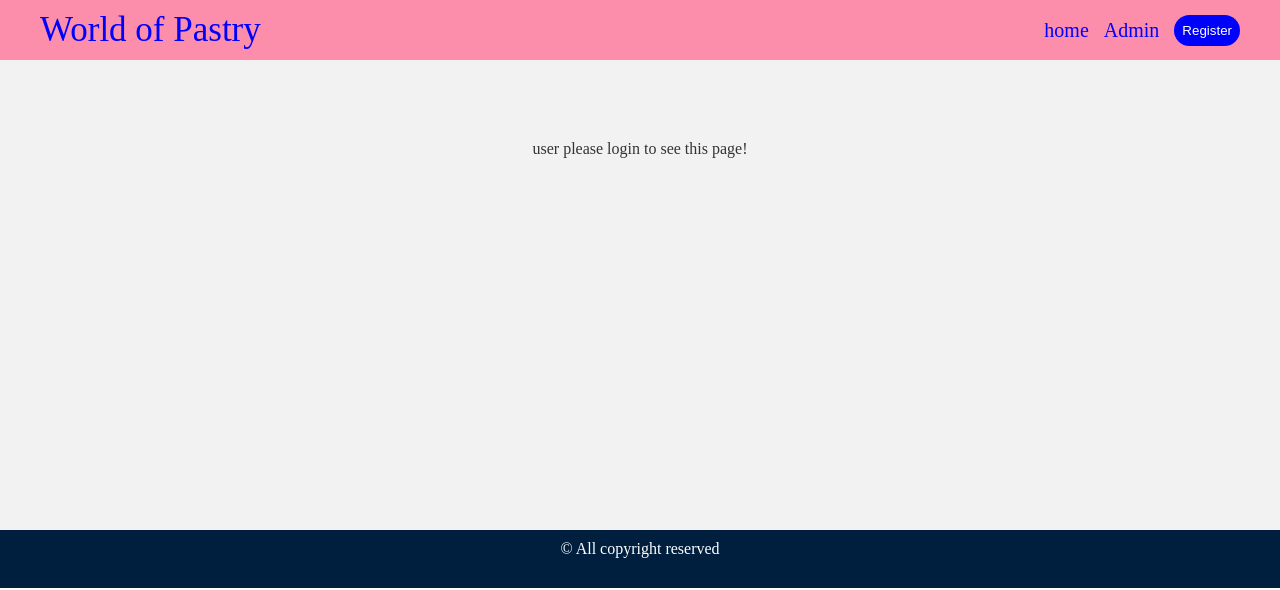
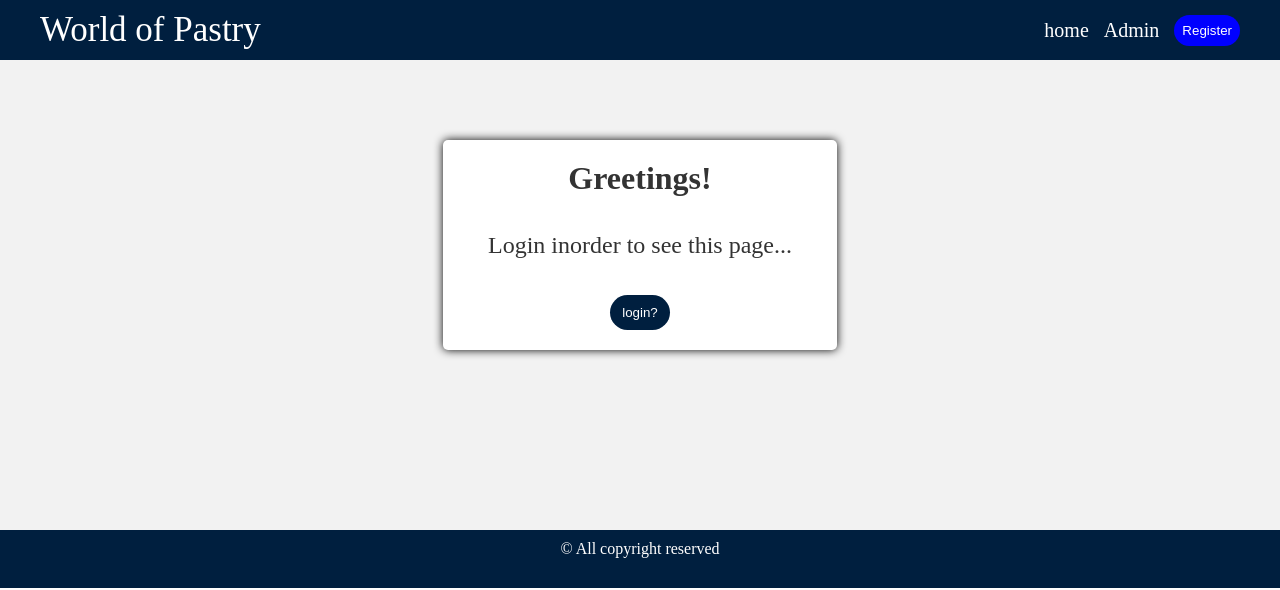
Before and after one commit to jashDevkar/Desert-ordering, a Django app: page / in a window 1280 px wide. Shown: the top 590 px of the page. Run offline with Django 4.2, Linux system fonts and the light colour scheme.

Commit message:
home page edited

```diff
--- a/core/static/css/base.css
+++ b/core/static/css/base.css
@@ -6,8 +6,8 @@ body{
     scroll-behavior: smooth;
 }
 nav{
-    background-color: #FC8EAC;
-    color:blue;
+    background-color: #001f3f;
+    color:white;
     box-shadow: 0px 4px 4px rgba(0, 0, 0, 0.3);
     display: flex;
     align-items: center;
@@ -31,7 +31,7 @@ nav ul {
 }
 nav ul li a{
     text-decoration: none;
-    color: blue ;
+    color: white ;
     position: relative;
     font-size: 20px;
 
@@ -46,7 +46,7 @@ nav ul li a{
     height: 2px;
     transform: scaleX(0);
     transform-origin: right;
-    background-color: black;
+    background-color: #fec86a;
     transition: transform 0.7s;
 }
 
--- a/core/static/css/homepage.css
+++ b/core/static/css/homepage.css
@@ -39,3 +39,36 @@ main{
 .button button:hover{
     background-color: #fec86a;
 }
+.homepageMssg{
+    width:30%;
+    padding: 20px;
+    display: flex;
+    flex-direction: column;
+    justify-content: center;
+    align-items: center;
+    gap:20%;
+    background-color: white;
+    box-shadow: 0px 0px 10px black;
+    border-radius: 5px;
+}
+.Login{
+    padding: 10px 12px;
+    border: none;
+    border-radius: 20px;
+    background-color: #001f3f;
+    color: white;
+    cursor: pointer;
+    transition: all 0.5s ease-in-out;
+}
+.Login:hover{
+    background-color: #fec86a;
+}
+
+.mssg{
+    margin-top: 10%;
+    font-size: 24px;
+
+}
+.loginAnchor{
+    margin-top: 10%;
+}
--- a/core/views.py
+++ b/core/views.py
@@ -49,7 +49,7 @@ def loginUser(request):
         user =authenticate(username=username,password=password)
         if user is not None:
             login(request,user)
-            messages.success(request,'Login successfully')
+            messages.success(request,'Loged in successfully')
             return redirect('login')
         else:
             messages.error('Invalid credential')
--- a/pastryOrdering/settings.py
+++ b/pastryOrdering/settings.py
@@ -108,7 +108,7 @@ USE_TZ = True
 STATIC_URL = 'static/'
 
 STATICFILES_DIR=[
-        BASE_DIR , '/static'
+        BASE_DIR , 'static'
 ]
 
 # Default primary key field type
--- a/templates/homepage.html
+++ b/templates/homepage.html
@@ -7,8 +7,8 @@
     <link rel="stylesheet" href="https://cdnjs.cloudflare.com/ajax/libs/font-awesome/6.4.2/css/all.min.css"
         integrity="sha512-z3gLpd7yknf1YoNbCzqRKc4qyor8gaKU1qmn+CShxbuBusANI9QpRohGBreCFkKxLhei6S9CQXFEbbKuqLg0DA=="
         crossorigin="anonymous" referrerpolicy="no-referrer" />
-    <link rel="stylesheet" href={% static '/css/base.css' %}>
-    <link rel="stylesheet" href={% static '/css/homepage.css' %}>
+    <link rel="stylesheet" href={% static 'css/base.css' %}>
+    <link rel="stylesheet" href={% static 'css/homepage.css' %}>
 {% endblock link %}
 
 
@@ -19,7 +19,13 @@
             <div>hello {{user.username}}</div>
 
         {%else%}
-        <div> user please login to see this page!</div>
+        <div class="homepageMssg">
+            <h1>Greetings!</h1>
+            <div class="mssg">Login inorder to see this page...</div>
+            <a class="loginAnchor" href={% url "login" %}><button class="Login">login?</button></a>
+
+        </div>
+
         {% endif %}
     </main>
 <!--main section ends-->
```
Also changed, not shown: db.sqlite3.
